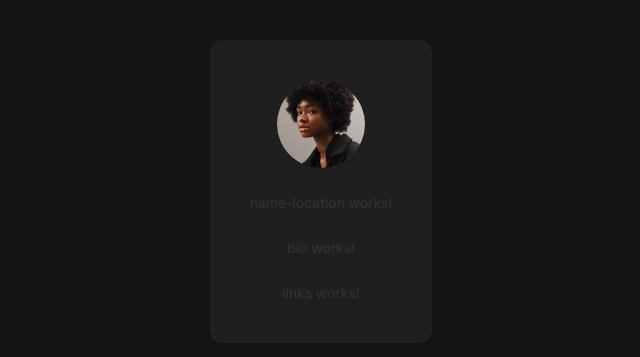
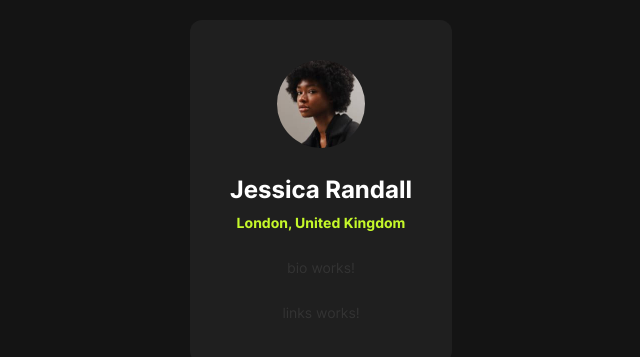
Before and after one commit to Kellenkjames/social-links, an Angular app in the folder social-links-profile/: page / in a window 1280 px wide. Shown: the part 209-566 px from the top of the page, without its empty margins (319-959 px from the left). Built offline with nearby package versions, Linux system fonts and the light colour scheme.

Commit message:
feat: add styles for name-location component

```diff
--- a/social-links-profile/src/app/card/card.component.html
+++ b/social-links-profile/src/app/card/card.component.html
@@ -1,6 +1,6 @@
 <div class="card-container">
   <app-profile-pic [imageUrl]="imageUrl" />
-  <app-name-location [title]="title" [description]="description" />
+  <app-name-location [name]="name" [location]="location" />
   <app-bio [bio]="bio" />
   <app-links [links]="links" />
 </div>
--- a/social-links-profile/src/app/card/card.component.ts
+++ b/social-links-profile/src/app/card/card.component.ts
@@ -18,8 +18,8 @@ import { ProfilePicComponent } from '../profile-pic/profile-pic.component';
 })
 export class CardComponent {
   imageUrl: string = 'assets/images/avatar-jessica.jpeg';
-  title: string = 'Jessica Randall';
-  description: string = 'London, United Kingdom';
+  name: string = 'Jessica Randall';
+  location: string = 'London, United Kingdom';
   bio: string = 'Front-end developer and avid reader';
   links: string[] = [
     'Github',
--- a/social-links-profile/src/app/name-location/name-location.component.html
+++ b/social-links-profile/src/app/name-location/name-location.component.html
@@ -1 +1,4 @@
-<p>name-location works!</p>
+<div class="name-location">
+  <h1 class="name-location__name mb-xxs">{{ name }}</h1>
+  <h4 class="name-location__location">{{ location }}</h4>
+</div>
--- a/social-links-profile/src/app/name-location/name-location.component.scss
+++ b/social-links-profile/src/app/name-location/name-location.component.scss
@@ -0,0 +1,11 @@
+@import '../../styles.scss';
+
+.name-location {
+  &__name {
+    @include text-preset-1;
+  }
+  &__location {
+    @include text-preset-2-bold;
+    color: $color-green;
+  }
+}
--- a/social-links-profile/src/app/name-location/name-location.component.ts
+++ b/social-links-profile/src/app/name-location/name-location.component.ts
@@ -8,6 +8,6 @@ import { Component, Input } from '@angular/core';
   styleUrls: ['./name-location.component.scss'],
 })
 export class NameLocationComponent {
-  @Input() title!: string;
-  @Input() description!: string;
+  @Input() name!: string;
+  @Input() location!: string;
 }
```
